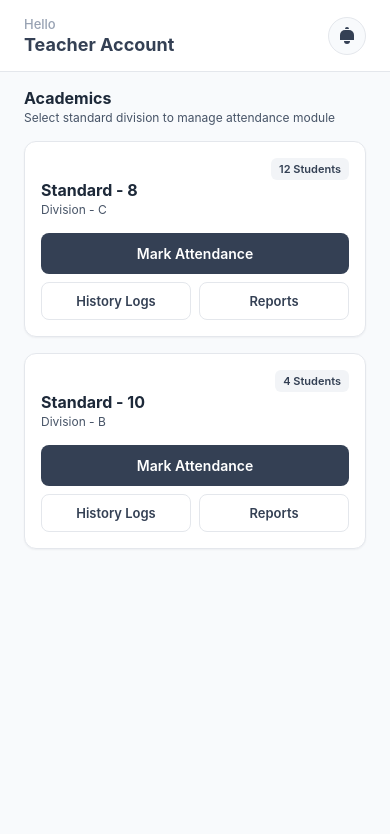
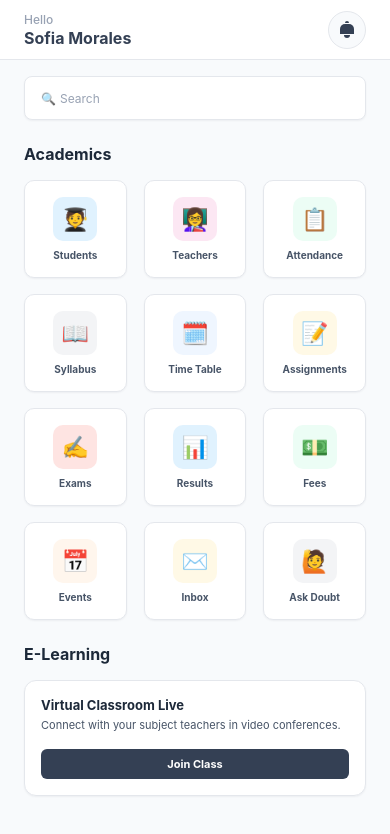
Before and after one commit to jayagrawal-petabyte/School_ERP, a React Native app in the folder apps/mobile/: screen /Home in a window 390 px wide. Shown: the top 834 px of the page. Built offline with nearby package versions, Linux system fonts and the light colour scheme.

Commit message:
feat(mobile): implement central Home Screen Dashboard hub for modular integration

```diff
--- a/apps/mobile/src/navigation/AppNavigator.tsx
+++ b/apps/mobile/src/navigation/AppNavigator.tsx
@@ -1,5 +1,6 @@
 import React from 'react';
 import { createNativeStackNavigator } from '@react-navigation/native-stack';
+import HomeScreen from '../screens/HomeScreen';
 import AttendanceListScreen from '../screens/AttendanceListScreen';
 import MarkAttendanceScreen from '../screens/MarkAttendanceScreen';
 import AttendanceHistoryScreen from '../screens/AttendanceHistoryScreen';
@@ -10,6 +11,7 @@ import SubmitAssignmentScreen from '../screens/SubmitAssignmentScreen';
 import { COLORS } from '../constants/theme';
 
 export type RootStackParamList = {
+  Home: undefined;
   AttendanceList: undefined;
   MarkAttendance: { classId: string; className: string };
   AttendanceHistory: { classId: string; className: string };
@@ -24,7 +26,7 @@ const Stack = createNativeStackNavigator<RootStackParamList>();
 export default function AppNavigator() {
   return (
     <Stack.Navigator
-      initialRouteName="AttendanceList"
+      initialRouteName="Home"
       screenOptions={{
         headerShown: false,
         contentStyle: {
@@ -32,6 +34,11 @@ export default function AppNavigator() {
         },
       }}
     >
+      <Stack.Screen
+        name="Home"
+        component={HomeScreen}
+        options={{ title: 'Home Dashboard' }}
+      />
       <Stack.Screen
         name="AttendanceList"
         component={AttendanceListScreen}
--- /dev/null
+++ b/apps/mobile/src/screens/HomeScreen.tsx
@@ -0,0 +1,312 @@
+import React from 'react';
+import {
+  View,
+  Text,
+  StyleSheet,
+  TouchableOpacity,
+  ScrollView,
+  SafeAreaView,
+  StatusBar,
+  Platform,
+  Alert,
+} from 'react-native';
+import { NativeStackNavigationProp } from '@react-navigation/native-stack';
+import { RootStackParamList } from '../navigation/AppNavigator';
+import { COLORS, SPACING, FONT_SIZE, FONT_WEIGHT, SHADOWS } from '../constants/theme';
+
+type HomeScreenNavigationProp = NativeStackNavigationProp<RootStackParamList, 'AttendanceList'>;
+
+interface Props {
+  navigation: HomeScreenNavigationProp;
+}
+
+interface AcademicItem {
+  id: string;
+  title: string;
+  emoji: string;
+  color: string;
+  route?: keyof RootStackParamList;
+  params?: any;
+}
+
+export default function HomeScreen({ navigation }: Props) {
+  const academicItems: AcademicItem[] = [
+    { id: '1', title: 'Students', emoji: '🧑‍🎓', color: '#E0F2FE' },
+    { id: '2', title: 'Teachers', emoji: '👩‍🏫', color: '#FCE7F3' },
+    {
+      id: '3',
+      title: 'Attendance',
+      emoji: '📋',
+      color: '#ECFDF5',
+      route: 'AttendanceList'
+    },
+    { id: '4', title: 'Syllabus', emoji: '📖', color: '#F3F4F6' },
+    { id: '5', title: 'Time Table', emoji: '🗓️', color: '#EFF6FF' },
+    {
+      id: '6',
+      title: 'Assignments',
+      emoji: '📝',
+      color: '#FFF9E6',
+      route: 'AssignmentList',
+      params: { classId: '1', className: 'Standard - 8 - C' }
+    },
+    { id: '7', title: 'Exams', emoji: '✍️', color: '#FEE4E2' },
+    { id: '8', title: 'Results', emoji: '📊', color: '#E0F2FE' },
+    { id: '9', title: 'Fees', emoji: '💵', color: '#ECFDF5' },
+    { id: '10', title: 'Events', emoji: '📅', color: '#FFF6ED' },
+    { id: '11', title: 'Inbox', emoji: '✉️', color: '#FFF9E6' },
+    { id: '12', title: 'Ask Doubt', emoji: '🙋', color: '#F3F4F6' },
+  ];
+
+  const handlePressItem = (item: AcademicItem) => {
+    if (item.route) {
+      // Navigate to the module
+      navigation.navigate(item.route as any, item.params);
+    } else {
+      Alert.alert(
+        'Module Placeholder',
+        `The "${item.title}" screen will be integrated by the assigned team member.`,
+        [{ text: 'OK' }]
+      );
+    }
+  };
+
+  return (
+    <SafeAreaView style={styles.container}>
+      <StatusBar barStyle="dark-content" backgroundColor="#FFFFFF" />
+
+      {/* Header Profile Info (Michael Smith / Sofia Morales) */}
+      <View style={styles.header}>
+        <View style={styles.profileContainer}>
+          <Text style={styles.greeting}>Hello</Text>
+          <Text style={styles.userName}>Sofia Morales</Text>
+        </View>
+        <TouchableOpacity style={styles.bellButton} onPress={() => Alert.alert('Notifications', 'No new notifications.')}>
+          <View style={styles.bellOutline}>
+            <View style={styles.bellCap} />
+            <View style={styles.bellBody} />
+            <View style={styles.bellClapper} />
+          </View>
+        </TouchableOpacity>
+      </View>
+
+      <ScrollView contentContainerStyle={styles.scrollContent} showsVerticalScrollIndicator={false}>
+        {/* Search Input block */}
+        <View style={styles.searchSection}>
+          <View style={styles.searchBox}>
+            <Text style={styles.searchIcon}>🔍</Text>
+            <Text style={styles.searchPlaceholder}>Search</Text>
+          </View>
+        </View>
+
+        {/* Academics Grid Section */}
+        <View style={styles.academicsSection}>
+          <Text style={styles.sectionTitle}>Academics</Text>
+
+          <View style={styles.grid}>
+            {academicItems.map((item) => (
+              <TouchableOpacity
+                key={item.id}
+                style={styles.gridItem}
+                activeOpacity={0.7}
+                onPress={() => handlePressItem(item)}
+              >
+                <View style={[styles.iconContainer, { backgroundColor: item.color }]}>
+                  <Text style={styles.gridEmoji}>{item.emoji}</Text>
+                </View>
+                <Text style={styles.gridLabel}>{item.title}</Text>
+              </TouchableOpacity>
+            ))}
+          </View>
+        </View>
+
+        {/* E-Learning Section Header */}
+        <View style={styles.elearningSection}>
+          <Text style={styles.sectionTitle}>E-Learning</Text>
+          <View style={styles.elearningBanner}>
+            <Text style={styles.bannerTitle}>Virtual Classroom Live</Text>
+            <Text style={styles.bannerDesc}>Connect with your subject teachers in video conferences.</Text>
+            <TouchableOpacity style={styles.bannerBtn} onPress={() => Alert.alert('E-Learning', 'E-learning sessions are not scheduled today.')}>
+              <Text style={styles.bannerBtnText}>Join Class</Text>
+            </TouchableOpacity>
+          </View>
+        </View>
+      </ScrollView>
+    </SafeAreaView>
+  );
+}
+
+const styles = StyleSheet.create({
+  container: {
+    flex: 1,
+    backgroundColor: COLORS.background,
+    paddingTop: Platform.OS === 'android' ? StatusBar.currentHeight : 0,
+  },
+  header: {
+    backgroundColor: '#FFFFFF',
+    height: 60,
+    flexDirection: 'row',
+    alignItems: 'center',
+    justifyContent: 'space-between',
+    paddingHorizontal: SPACING.lg,
+    borderBottomWidth: 1,
+    borderBottomColor: COLORS.border,
+  },
+  profileContainer: {
+    flex: 1,
+  },
+  greeting: {
+    fontSize: 12,
+    color: COLORS.textMuted,
+    fontWeight: FONT_WEIGHT.medium,
+  },
+  userName: {
+    fontSize: FONT_SIZE.md,
+    fontWeight: FONT_WEIGHT.bold,
+    color: COLORS.primary,
+    marginTop: 1,
+  },
+  bellButton: {
+    width: 38,
+    height: 38,
+    borderRadius: 19,
+    backgroundColor: COLORS.background,
+    justifyContent: 'center',
+    alignItems: 'center',
+    borderWidth: 1,
+    borderColor: COLORS.border,
+  },
+  bellOutline: {
+    width: 16,
+    height: 18,
+    alignItems: 'center',
+  },
+  bellCap: {
+    width: 4,
+    height: 2,
+    backgroundColor: COLORS.primary,
+    borderTopLeftRadius: 2,
+    borderTopRightRadius: 2,
+  },
+  bellBody: {
+    width: 14,
+    height: 10,
+    backgroundColor: COLORS.primary,
+    borderTopLeftRadius: 5,
+    borderTopRightRadius: 5,
+    marginTop: 1,
+  },
+  bellClapper: {
+    width: 6,
+    height: 3,
+    backgroundColor: COLORS.primary,
+    borderBottomLeftRadius: 3,
+    borderBottomRightRadius: 3,
+    marginTop: 1,
+  },
+  scrollContent: {
+    paddingBottom: SPACING.xl,
+  },
+  searchSection: {
+    paddingHorizontal: SPACING.lg,
+    paddingVertical: SPACING.md,
+  },
+  searchBox: {
+    flexDirection: 'row',
+    alignItems: 'center',
+    backgroundColor: '#FFFFFF',
+    borderWidth: 1,
+    borderColor: COLORS.border,
+    borderRadius: 8,
+    paddingHorizontal: SPACING.md,
+    height: 44,
+    ...SHADOWS.sm,
+  },
+  searchIcon: {
+    fontSize: 12,
+    marginRight: SPACING.xs,
+  },
+  searchPlaceholder: {
+    fontSize: FONT_SIZE.xs,
+    color: COLORS.textMuted,
+  },
+  academicsSection: {
+    paddingHorizontal: SPACING.lg,
+    marginTop: SPACING.sm,
+  },
+  sectionTitle: {
+    fontSize: FONT_SIZE.md,
+    fontWeight: FONT_WEIGHT.bold,
+    color: COLORS.textPrimary,
+    marginBottom: SPACING.md,
+  },
+  grid: {
+    flexDirection: 'row',
+    flexWrap: 'wrap',
+    justifyContent: 'space-between',
+    rowGap: SPACING.md,
+  },
+  gridItem: {
+    width: '30%',
+    alignItems: 'center',
+    backgroundColor: '#FFFFFF',
+    borderRadius: 10,
+    paddingVertical: SPACING.md,
+    borderWidth: 1,
+    borderColor: COLORS.border,
+    ...SHADOWS.sm,
+  },
+  iconContainer: {
+    width: 44,
+    height: 44,
+    borderRadius: 10,
+    justifyContent: 'center',
+    alignItems: 'center',
+    marginBottom: SPACING.xs,
+  },
+  gridEmoji: {
+    fontSize: 22,
+  },
+  gridLabel: {
+    fontSize: 10,
+    fontWeight: FONT_WEIGHT.bold,
+    color: COLORS.textSecondary,
+    textAlign: 'center',
+    marginTop: 4,
+  },
+  elearningSection: {
+    paddingHorizontal: SPACING.lg,
+    marginTop: SPACING.lg,
+  },
+  elearningBanner: {
+    backgroundColor: '#FFFFFF',
+    borderRadius: 12,
+    padding: SPACING.md,
+    borderWidth: 1,
+    borderColor: COLORS.border,
+    ...SHADOWS.sm,
+  },
+  bannerTitle: {
+    fontSize: 13,
+    fontWeight: FONT_WEIGHT.bold,
+    color: COLORS.textPrimary,
+  },
+  bannerDesc: {
+    fontSize: 11,
+    color: COLORS.textSecondary,
+    marginTop: 4,
+    lineHeight: 16,
+  },
+  bannerBtn: {
+    backgroundColor: COLORS.primary,
+    borderRadius: 6,
+    paddingVertical: 8,
+    alignItems: 'center',
+    marginTop: SPACING.md,
+  },
+  bannerBtnText: {
+    color: COLORS.textLight,
+    fontSize: 11,
+    fontWeight: FONT_WEIGHT.bold,
+  },
+});
```
